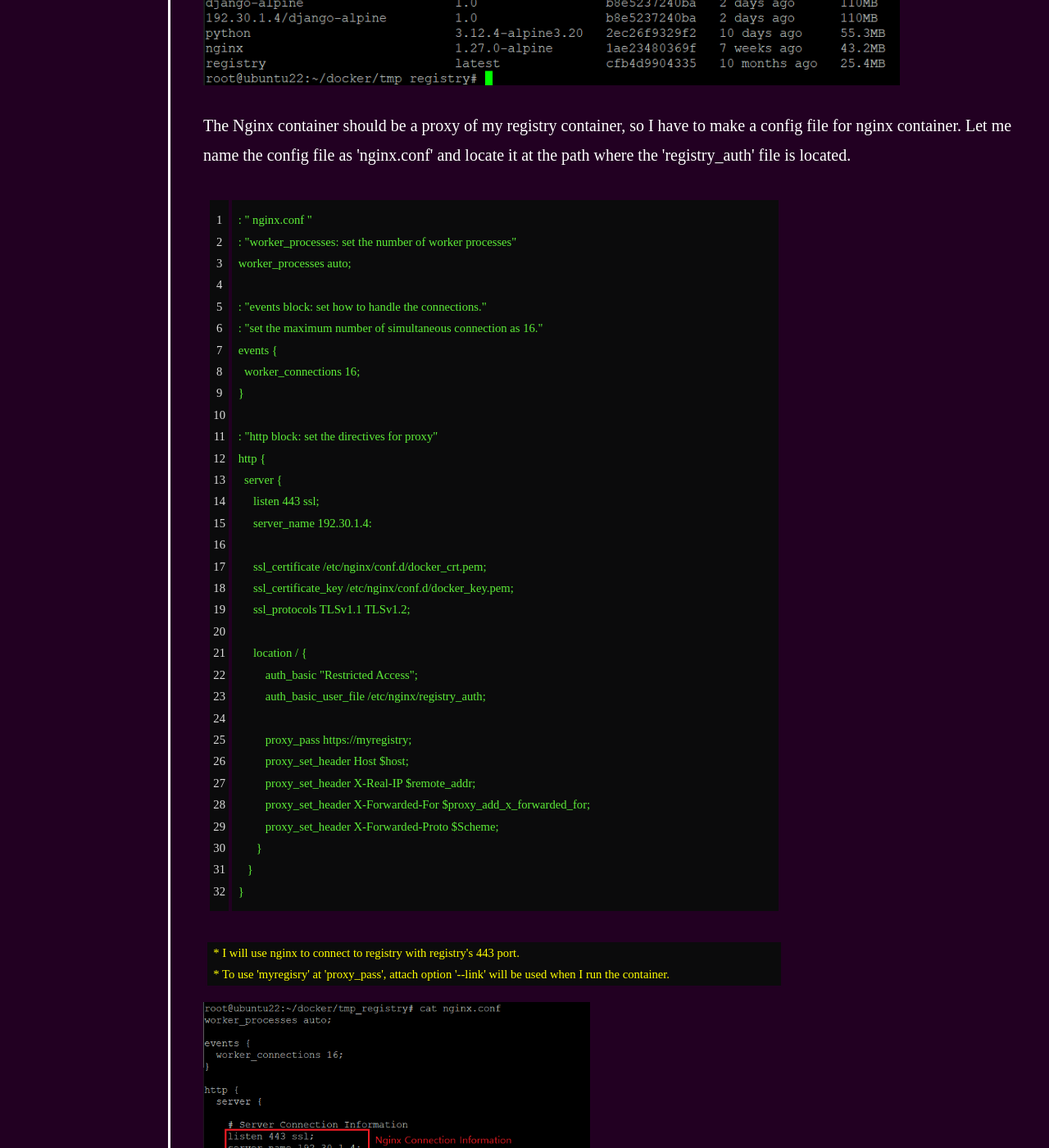
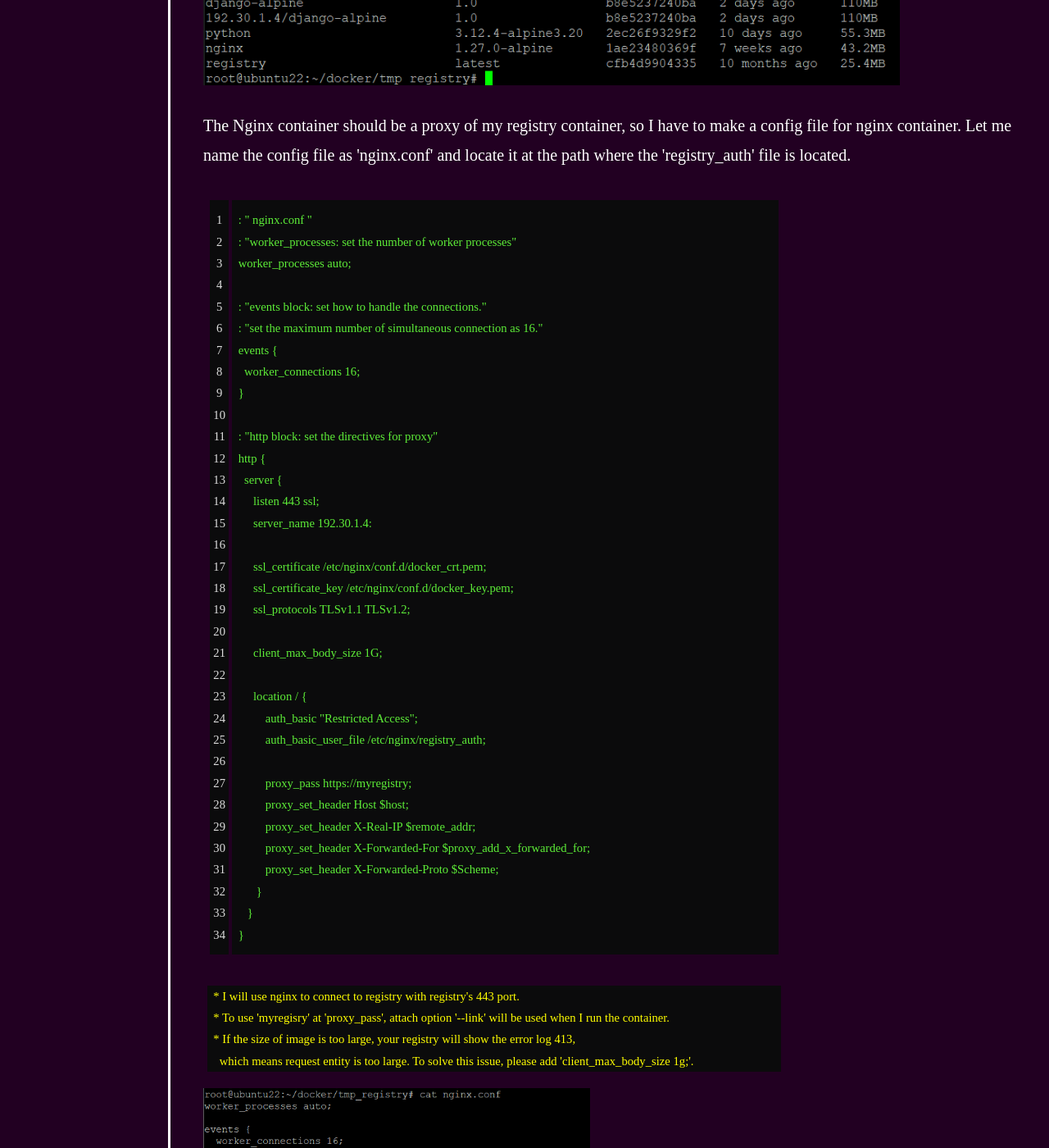
Before and after one commit to luna-negra/luna-negra.github.io, a Jekyll site: the page built from _posts/docker/advanced protocols/2024-08-09-How-to-Create-Account-on-a-Private-Docker-Registry.md, in a window 1280 px wide and 1400 px high, scrolled down 6488 px. Shown: the whole window at 82% size. Built offline with Jekyll 4.4.1, drawn with Linux system fonts in a browser that asks for light colours; some of the changed text lies outside the part shown.

Commit message:
main: 2024.08.10 - Edit: Docker#6
- Add contents

```diff
--- a/_posts/docker/advanced protocols/2024-08-09-How-to-Create-Account-on-a-Private-Docker-Registry.md
+++ b/_posts/docker/advanced protocols/2024-08-09-How-to-Create-Account-on-a-Private-Docker-Registry.md
@@ -211,6 +211,8 @@ Let me name the config file as 'nginx.conf' and locate it at the path where the
 #       ssl_certificate_key /etc/nginx/conf.d/docker_key.pem;
 #       ssl_protocols TLSv1.1 TLSv1.2;
 #
+#       client_max_body_size 1G;
+#
 #       location / {
 #           auth_basic "Restricted Access";
 #           auth_basic_user_file /etc/nginx/registry_auth;
@@ -228,6 +230,8 @@ Let me name the config file as 'nginx.conf' and locate it at the path where the
 {% highlight ruby %}
 #  * I will use nginx to connect to registry with registry's 443 port.
 #  * To use 'myregisry' at 'proxy_pass', attach option '--link' will be used when I run the container.
+#  * If the size of image is too large, your registry will show the error log 413,
+#    which means request entity is too large. To solve this issue, please add 'client_max_body_size 1g;'.
 {% endhighlight %}
 
 ![img.png](../../../assets/imgs/docker/advanced%20protocols/how_to_create_account_on_a_private_docker_registry/img9.png)
@@ -291,5 +295,6 @@ The authentication process is executed by nginx container, so the registry conta
     <li><a href="https://distribution.github.io/distribution/about/deploying/#restricting-access" target="_blank">https://distribution.github.io/distribution/about/deploying/#restricting-access</a></li>
     <li><a href="https://distribution.github.io/distribution/recipes/nginx/" target="_blank">https://distribution.github.io/distribution/recipes/nginx/</a></li>
     <li><a href="https://docs.nginx.com/nginx/admin-guide/basic-functionality/managing-configuration-files/" target="_blank">https://docs.nginx.com/nginx/admin-guide/basic-functionality/managing-configuration-files/</a></li>
+    <li><a href="https://nginx.org/en/docs/http/ngx_http_core_module.html" target="_blank">https://nginx.org/en/docs/http/ngx_http_core_module.html</a></li>
   </ul>
 </p>
```
Also changed, not shown: other parts of _posts/docker/advanced protocols/2024-08-09-How-to-Create-Account-on-a-Private-Docker-Registry.md (+1 -1 lines).
